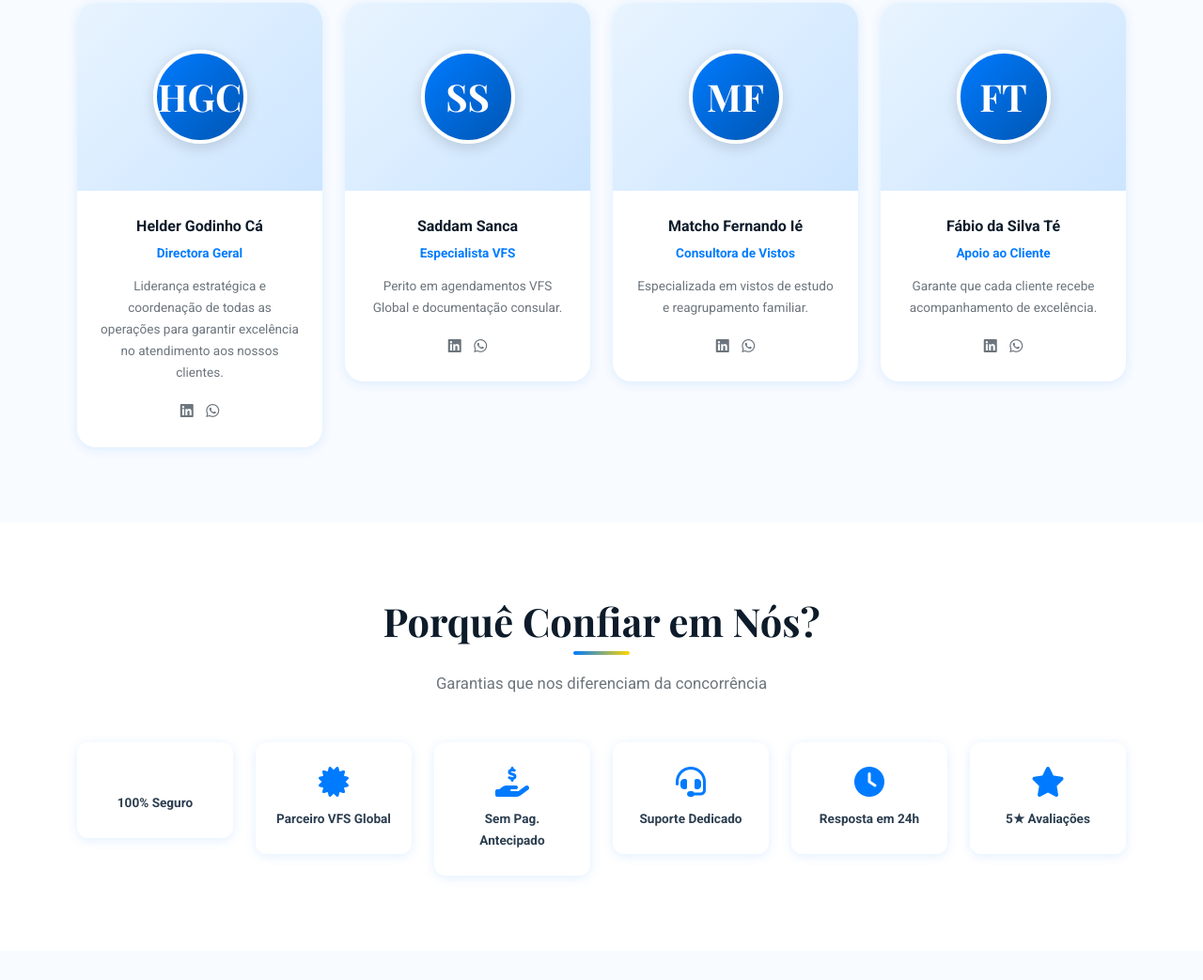
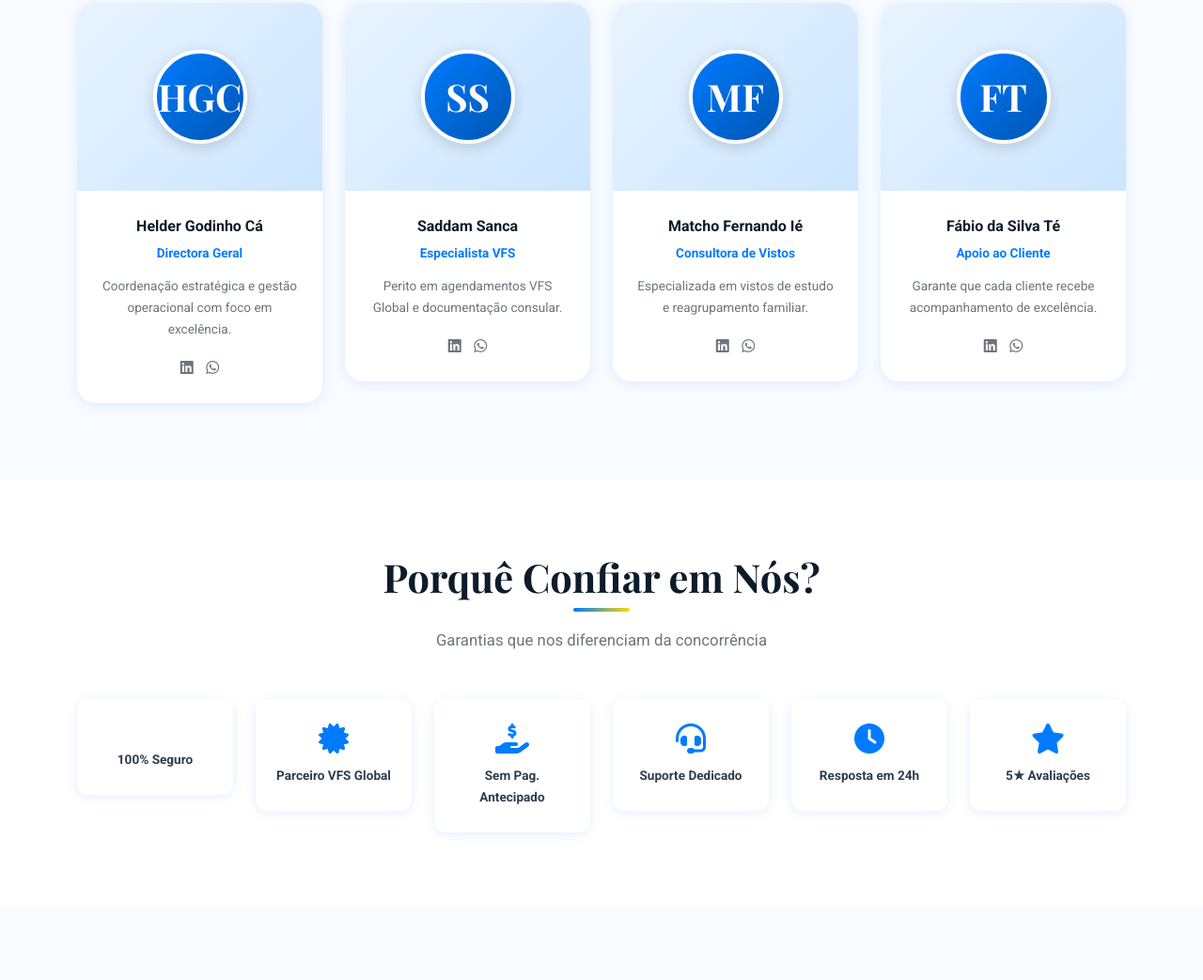
Before and after one commit to thegreatsnji/nhumbaservices.github.io, a plain HTML site: page about.html in a window 1280 px wide. Shown: the part 1944-2987 px from the top of the page at 94% size. Drawn offline with nearby package versions, Linux system fonts and the light colour scheme; some icons are missing.

Commit message:
Shorten HGC team bio for consistent card layout

```diff
--- a/about.html
+++ b/about.html
@@ -165,7 +165,7 @@
           <div class="team-info">
             <div class="team-name" translate="no">Helder Godinho Cá</div>
             <div class="team-role">Directora Geral</div>
-            <p style="color:var(--text-light);font-size:.85rem;margin-bottom:1rem;">Liderança estratégica e coordenação de todas as operações para garantir excelência no atendimento aos nossos clientes.</p>
+            <p style="color:var(--text-light);font-size:.85rem;margin-bottom:1rem;">Coordenação estratégica e gestão operacional com foco em excelência.</p>
             <div class="team-social">
               <a href="#" aria-label="LinkedIn"><i class="fab fa-linkedin"></i></a>
               <a href="https://wa.me/245955360314" aria-label="WhatsApp"><i class="fab fa-whatsapp"></i></a>
```
